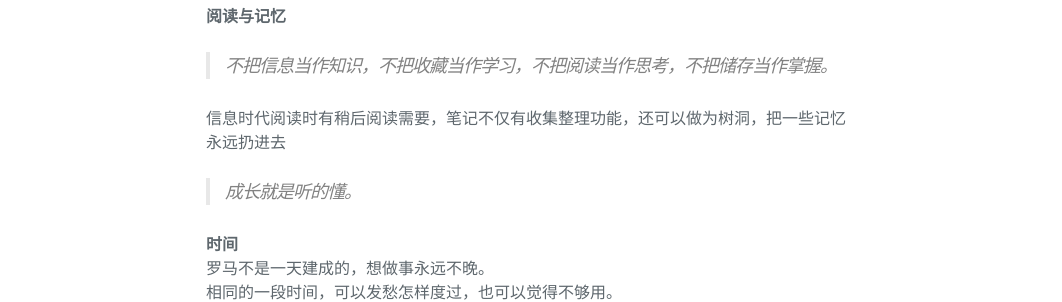
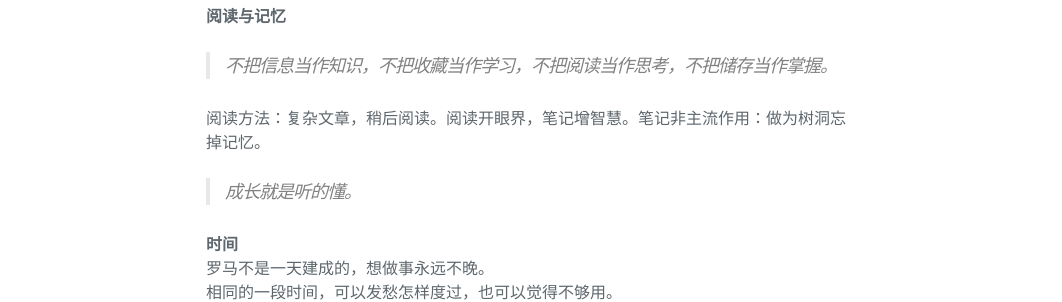
Before and after one commit to hebbank/aceo, a Jekyll site: the page built from _posts/2017-04-16-jt.md, in a window 1280 px wide and 900 px high, scrolled down 953 px. Shown: the part 153-455 px from the top of the window, without its empty margins (109-1171 px from the left). Built offline with Jekyll 4.4.1, drawn with Linux system fonts in a browser that asks for light colours; nearby versions of some CDN libraries.

Commit message:
Update 心灵鸡汤

```diff
--- a/_posts/2017-04-16-jt.md
+++ b/_posts/2017-04-16-jt.md
@@ -34,7 +34,7 @@ tags: 鸡汤
 **阅读与记忆**
 > 不把信息当作知识，不把收藏当作学习，不把阅读当作思考，不把储存当作掌握。
 
-信息时代阅读时有稍后阅读需要，笔记不仅有收集整理功能，还可以做为树洞，把一些记忆永远扔进去
+阅读方法：复杂文章，稍后阅读。阅读开眼界，笔记增智慧。笔记非主流作用：做为树洞忘掉记忆。
 > 成长就是听的懂。
 
 **时间**
```
